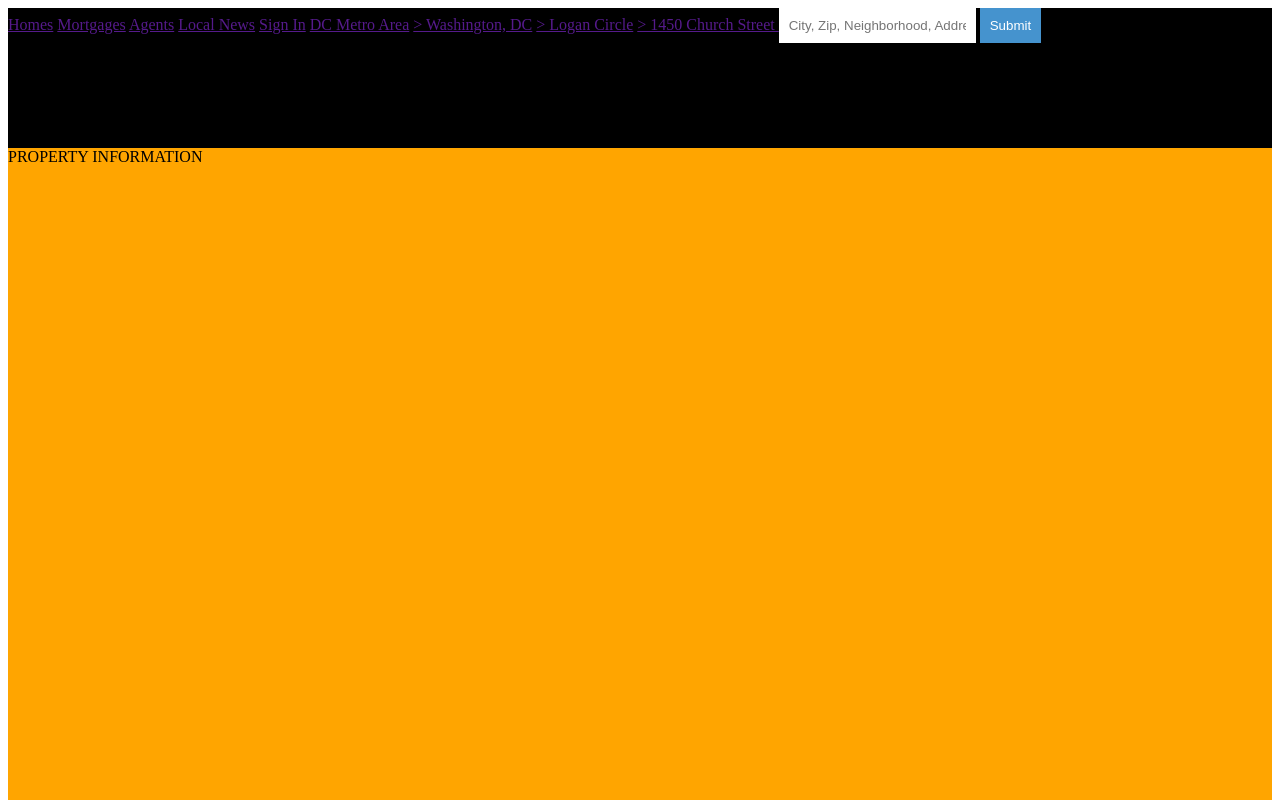
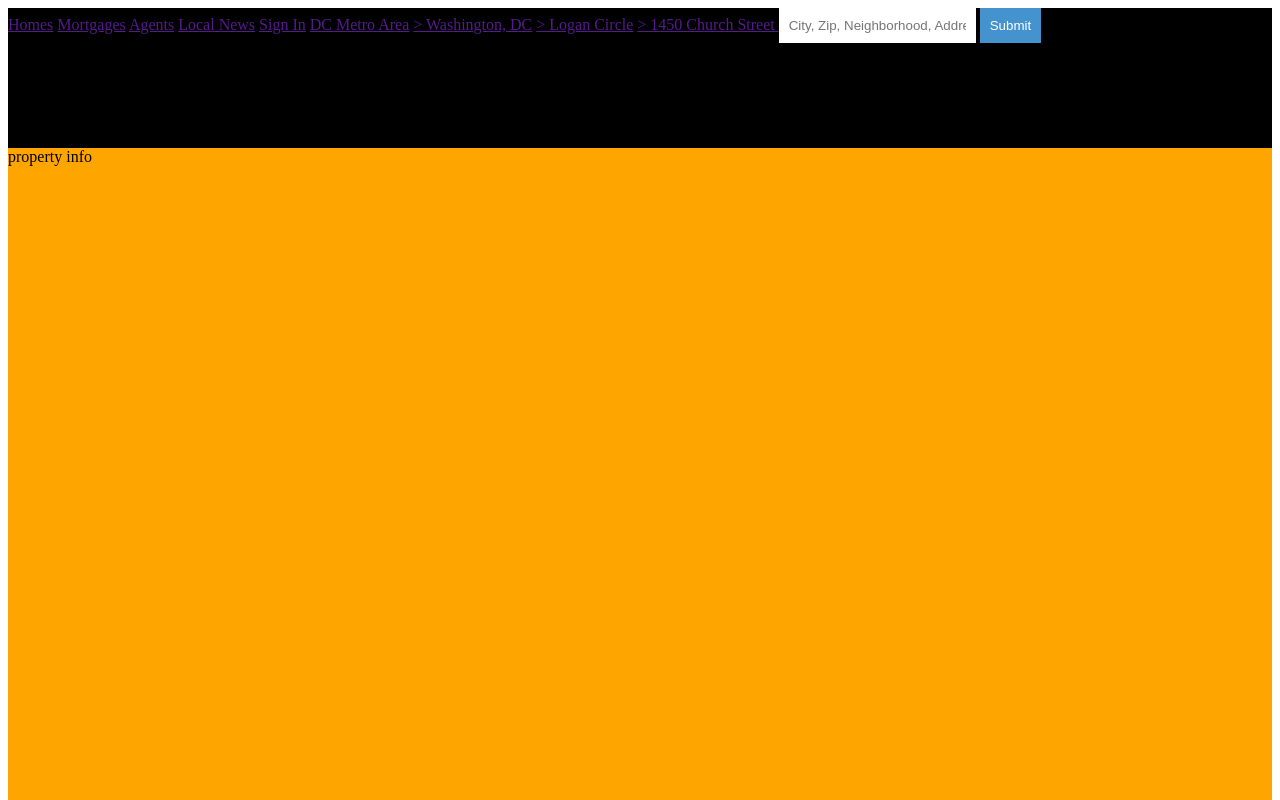
Before and after one commit to elizadc/homesnapindex, a plain HTML site: page index.html in a window 1280 px wide. Shown: the top 800 px of the page. Drawn offline with Linux system fonts and the light colour scheme.

Commit message:
Revert 80fff8a..7b35695
This rolls back to commit 80fff8a1d1f3d1bb2a0704666e431f657e443185.

```diff
--- a/index.html
+++ b/index.html
@@ -25,7 +25,7 @@
 
 </div>
 
-<div class="propertyinfo">PROPERTY INFORMATION
+<div class="propertyinfo">property info
 </div>
 
 <div class="similarlistings">similar listings
```
